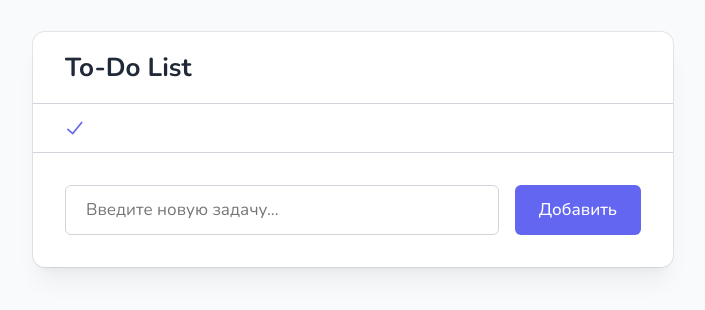
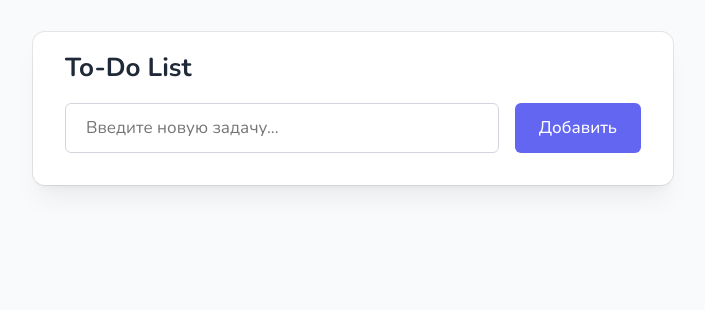
Before and after one commit to Dimox/vue-to-do-list, a Vue app: page / in a window 1280 px wide. Shown: the top 310 px of the page, without its empty margins (287-992 px from the left). Built offline with nearby package versions, Linux system fonts and the light colour scheme.

Commit message:
feat(ui): hide actions and items wrapper when there are no tasks

```diff
--- a/package.json
+++ b/package.json
@@ -1,6 +1,6 @@
 {
   "name": "vue-to-do-list",
-  "version": "1.4.0",
+  "version": "1.4.1",
   "type": "module",
   "scripts": {
     "dev": "vite",
--- a/src/App.vue
+++ b/src/App.vue
@@ -4,7 +4,7 @@
       <h1 class="app__title">To-Do List</h1>
       <Actions class="app__actions" />
       <div class="app__body">
-        <TransitionGroup class="app__items" tag="ul" name="app__item">
+        <TransitionGroup class="app__items" tag="ul" name="app__item" v-if="storage.items.length > 0">
           <ToDoItem
             v-for="item in storage.items"
             :id="item.id"
@@ -52,13 +52,14 @@ const storage = useToDoStorage()
   }
 
   &__title {
-    padding: 1rem 2rem;
+    padding: 1rem 2rem 0;
     font-size: 1.625rem;
     font-weight: bold;
   }
 
   &__actions {
     min-height: 3.125rem;
+    margin-top: 1rem;
     padding: 0 2rem;
     border-block: 0.0625rem solid var(--color-gray-300);
   }
--- a/src/components/Actions.vue
+++ b/src/components/Actions.vue
@@ -1,5 +1,5 @@
 <template>
-  <div class="actions">
+  <div class="actions" v-if="storage.items.length > 0">
     <Tooltip class="actions__toggle-all" text="Выбрать/снять все">
       <Checkbox v-model="isAllToDosChecked" @click.prevent="onClickToggleAll" />
     </Tooltip>
```
